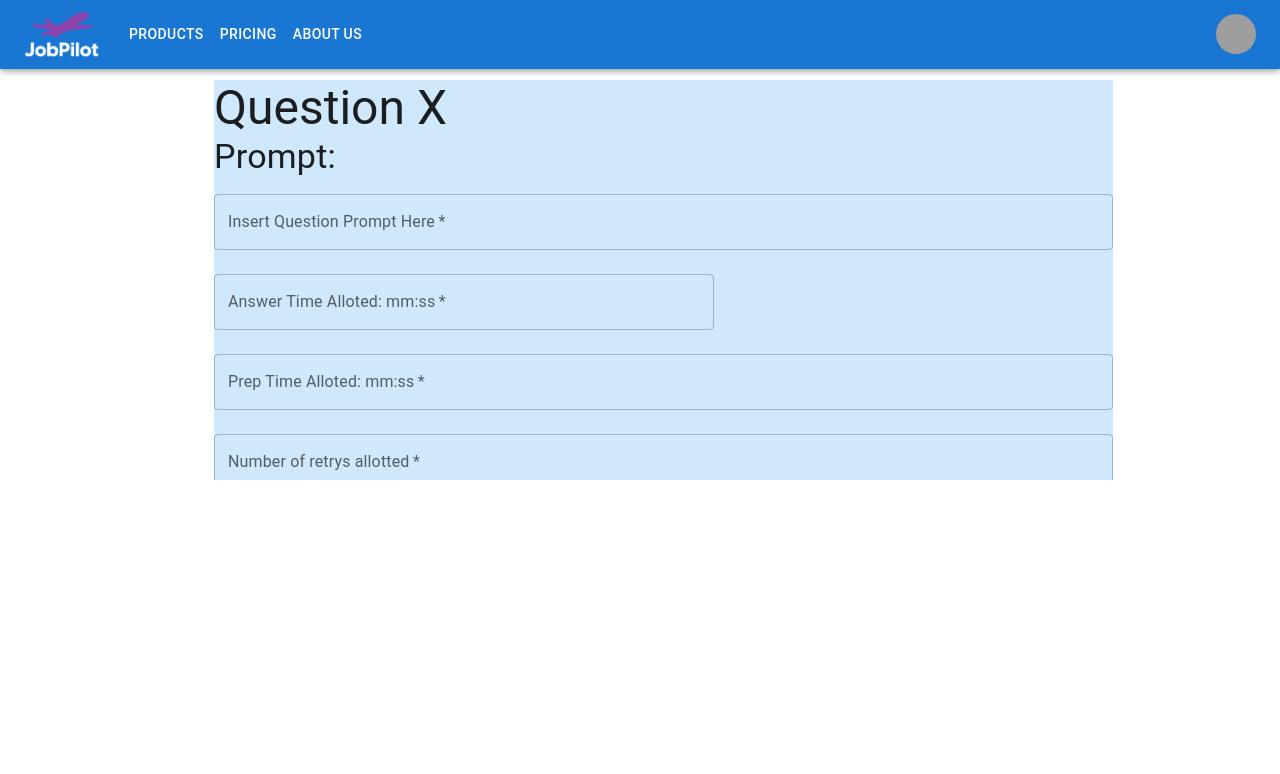
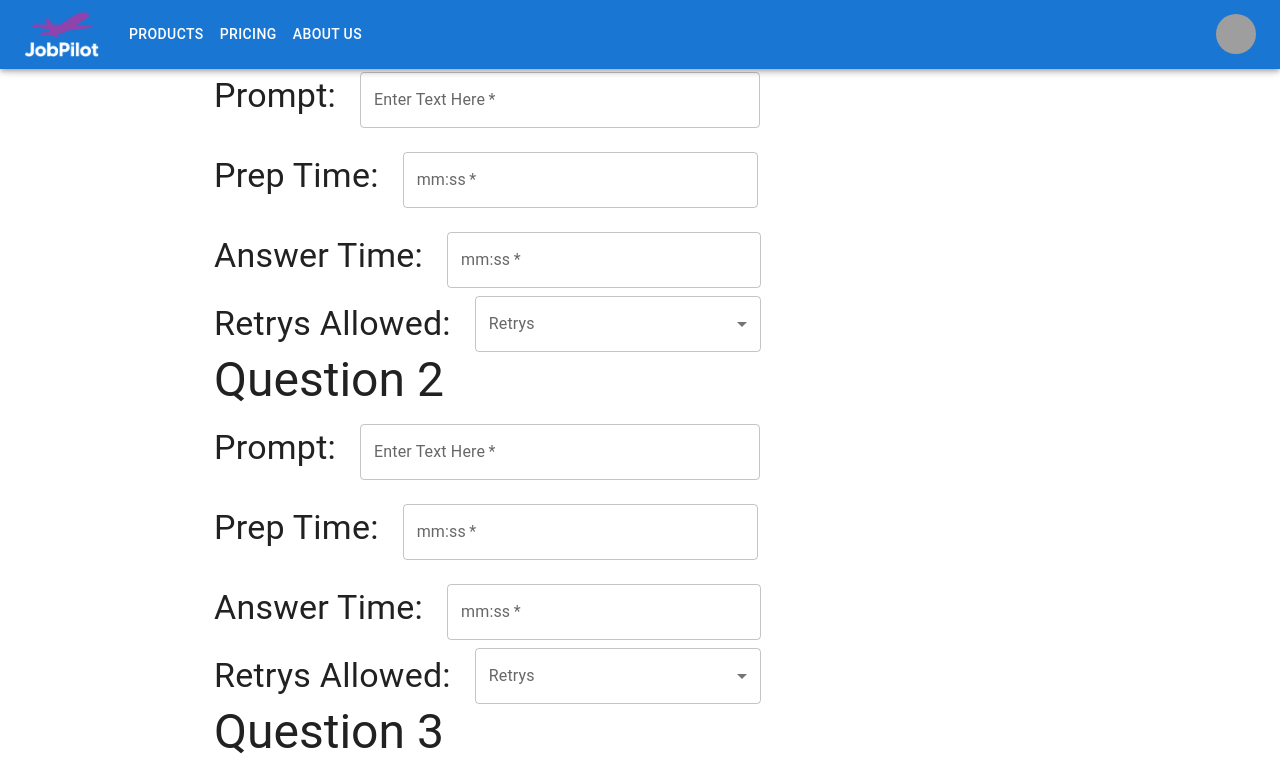
Before and after one commit to thejobpilot/frontend, a Next.js app: page /questiontemplate in a window 1280 px wide. Shown: the top 774 px of the page. Built offline with nearby package versions, Linux system fonts and the light colour scheme; grey boxes are pictures that could not be loaded.

Commit message:
interviewQuestion: finishedcomponent

```diff
--- a/src/components/interviewQuestion.tsx
+++ b/src/components/interviewQuestion.tsx
@@ -8,16 +8,22 @@ import TextField from '@mui/material/TextField';
 import Stack from '@mui/material/Stack';
 import Switch from '@mui/material/Switch';
 import Button from '@mui/material/Button';
+import Grid from '@mui/material/Grid';
+import InputLabel from '@mui/material/InputLabel';
+import Select from '@mui/material/Select';
+import FormControl from '@mui/material/FormControl';
+import MenuItem from '@mui/material/MenuItem';
 
 
 
-export default function QuestionContainter() {
+export default function QuestionContainter(props: { num: any; }) {
+  const { num } = props;
   return (
     <React.Fragment>
       <CssBaseline />
       <Container maxWidth="md">
 
-      <Box
+      {/* <Box
       component="form"
       sx={{
         //'& > :not(style)': { m: 1, width: '50ch' },
@@ -29,65 +35,100 @@ export default function QuestionContainter() {
       }}
       noValidate
       autoComplete="off"
-      >
-        <Typography variant="h3">Question X</Typography>
+      >  */}
+        <Typography variant="h3">Question {num} </Typography>
         <div>
+        <Grid container direction="row" alignItems="center" spacing={3}>
+          <Grid item>
             <Typography variant="h4">Prompt:</Typography>
+          </Grid>
+          <Grid item>
             <TextField
             required
             id="prompt"
-          label="Insert Question Prompt Here"
-          multiline
-          fullWidth
+            label="Enter Text Here"
+            style = {{width: 400}}
             margin="normal"
             variant="outlined"
           />
+          </Grid>
+        </Grid>
+
         </div>
 
         <div>
+
+        {/* should i add a switch? */}
+        <Grid container direction="row" alignItems="center" spacing={3}>
+          <Grid item>
+            <Typography variant="h4">Prep Time:</Typography>
+          </Grid>
+          <Grid item>
             <TextField
             required
             id="time"
-          label="Answer Time Alloted: mm:ss"
-          style = {{width: 500}}
+            label="mm:ss"
+            style = {{width: 355}}
             margin="normal"
             variant="outlined"
           />
+          </Grid>
+        </Grid>
         </div>
 
-        {/* should i add a switch? */}
-
+        <div>
+        <Grid container direction="row" alignItems="center" spacing={3}>
+          <Grid item>
+            <Typography variant="h4">Answer Time:</Typography>
+          </Grid>
+          <Grid item>
             <TextField
             required
             id="time"
-          label="Prep Time Alloted: mm:ss"
-          fullWidth
+            label="mm:ss"
+            style = {{width: 314}}
             margin="normal"
             variant="outlined"
           />
+          </Grid>
+        </Grid>
+        </div>
 
-
+        <div>
         {/* should i add a switch? */}
-
-        <TextField
-          required
-          id="retrys"
-          label="Number of retrys allotted"
-          fullWidth
-          margin="normal"
-          variant="outlined"
-        />
-
-        {/* MAKE THIS SHIT SMALLER???, the above one is taking precedence idk how to unprecedence or override  */}
-        <Button variant="outlined"
-        sx= {{width: '20ch'}}
+        <Grid container direction="row" alignItems="center" spacing={3}>
+          <Grid item>
+            <Typography variant="h4">Retrys Allowed:</Typography>
+          </Grid>
+          <Grid item>
+            <FormControl
+              sx= {{
+                width: 286,
+              }}>
+                <InputLabel id="retrysinput">Retrys</InputLabel>
+                <Select
+                  labelId="retrys"
+                  id="demo-simple-select"
+                  // value={age}
+                  label="Retrys"
+                  // onChange={handleChange}
                 >
-        Save
-        </Button>
+                  <MenuItem value={0}>0</MenuItem>
+                  <MenuItem value={1}>1</MenuItem>
+                  <MenuItem value={2}>2</MenuItem>
+                  <MenuItem value={3}>3</MenuItem>
+                  <MenuItem value={4}>Infinite</MenuItem>
+                </Select>
+              </FormControl>
+          </Grid>
+        </Grid>
+        </div>
 
 
 
-      </Box>
+
+
+      {/* </Box>  */}
 
       </Container>
     </React.Fragment>
--- a/src/pages/questiontemplate/index.tsx
+++ b/src/pages/questiontemplate/index.tsx
@@ -10,8 +10,10 @@ export default function questiontemplate() {
   return (
     <>
     <ResponsiveAppBar></ResponsiveAppBar>
-    <Question></Question>
 
+    <Question num="1"></Question>
+    <Question num="2"></Question>
+    <Question num="3"></Question>
 
 
 
```
Lines whose indentation alone changed are shown as unchanged.
